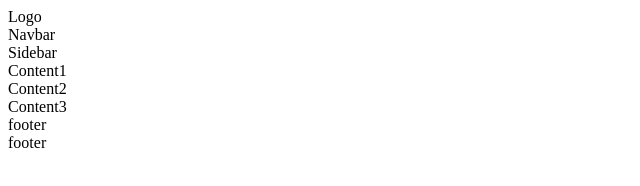
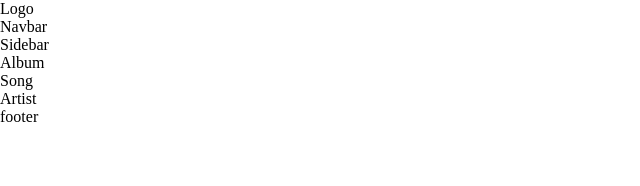
Before and after one commit to benirandy/html-css-spotifyweb, a plain HTML site: page index.html in a window 1280 px wide. Shown: the whole page, without its empty margins (0-640 px from the left). Drawn offline with Linux system fonts and the light colour scheme.

Commit message:
modifica della struttura generale

```diff
--- a/css/style.css
+++ b/css/style.css
@@ -0,0 +1,5 @@
+* {
+    padding: 0;
+    margin: 0;
+    box-sizing: border-box;
+}
--- a/index.html
+++ b/index.html
@@ -9,20 +9,20 @@
         <link rel="stylesheet" href="css/style.css">
     </head>
 
-    <body class="container">
+    <body>
         <header>
             <div class="container sidebar">
                 <div>Logo</div>
                 <nav>Navbar</nav>
             </div>
         </header>
-        <main>
-            <div id="Sidebar"> Sidebar</div>
-            <div id="Content1"> Content1</div>
-            <div id="Content2"> Content2</div>
-            <div id="Content3"> Content3</div>
+        <div id="Sidebar"> Sidebar</div>
+        <main class="second-container">
+            <div id="album"> Album</div>
+            <div id="song"> Song</div>
+            <div id="artist">Artist</div>
         </main>
-        <footer> footer</footer>
+
     </body>
     <footer> footer</footer>
 
```
